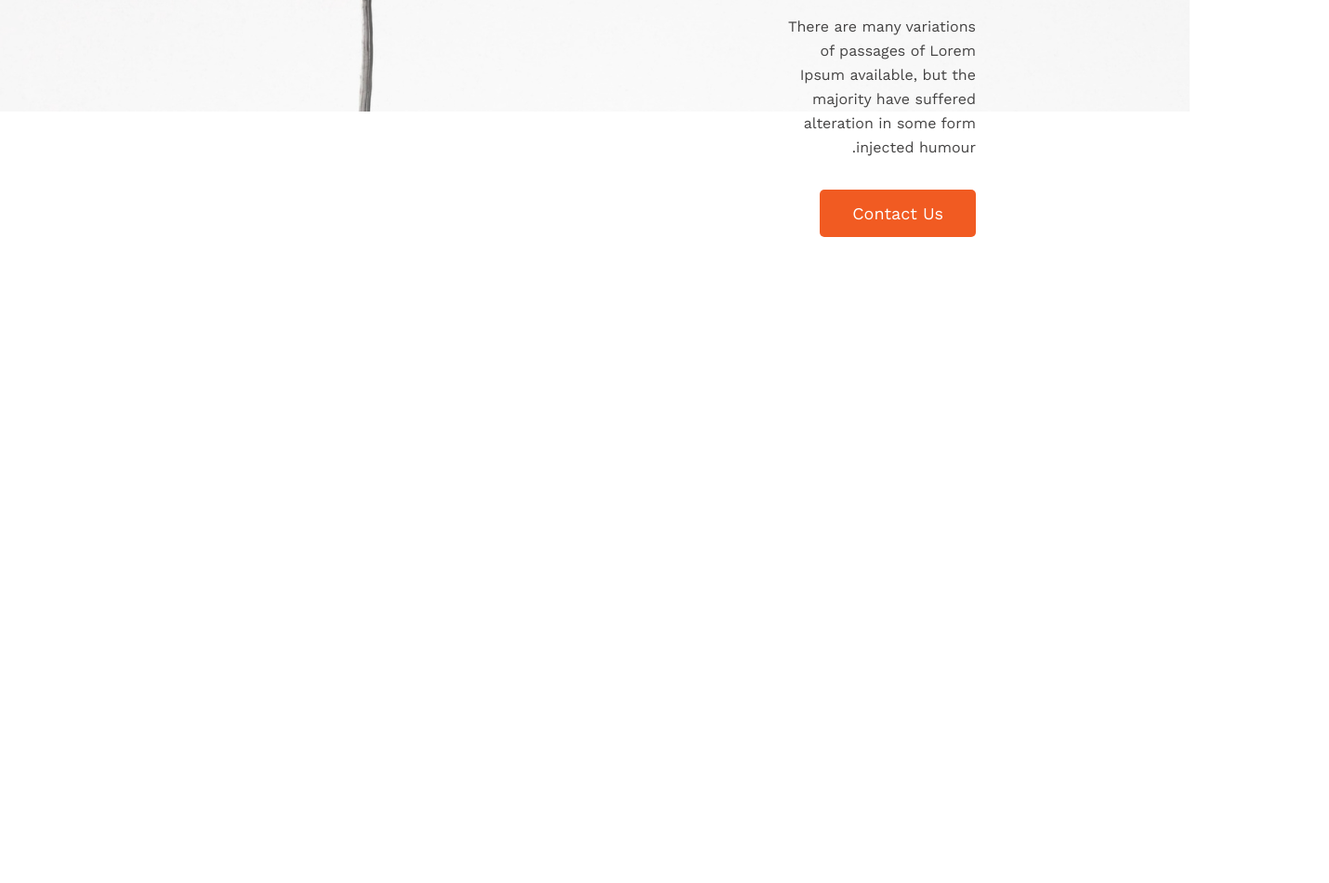
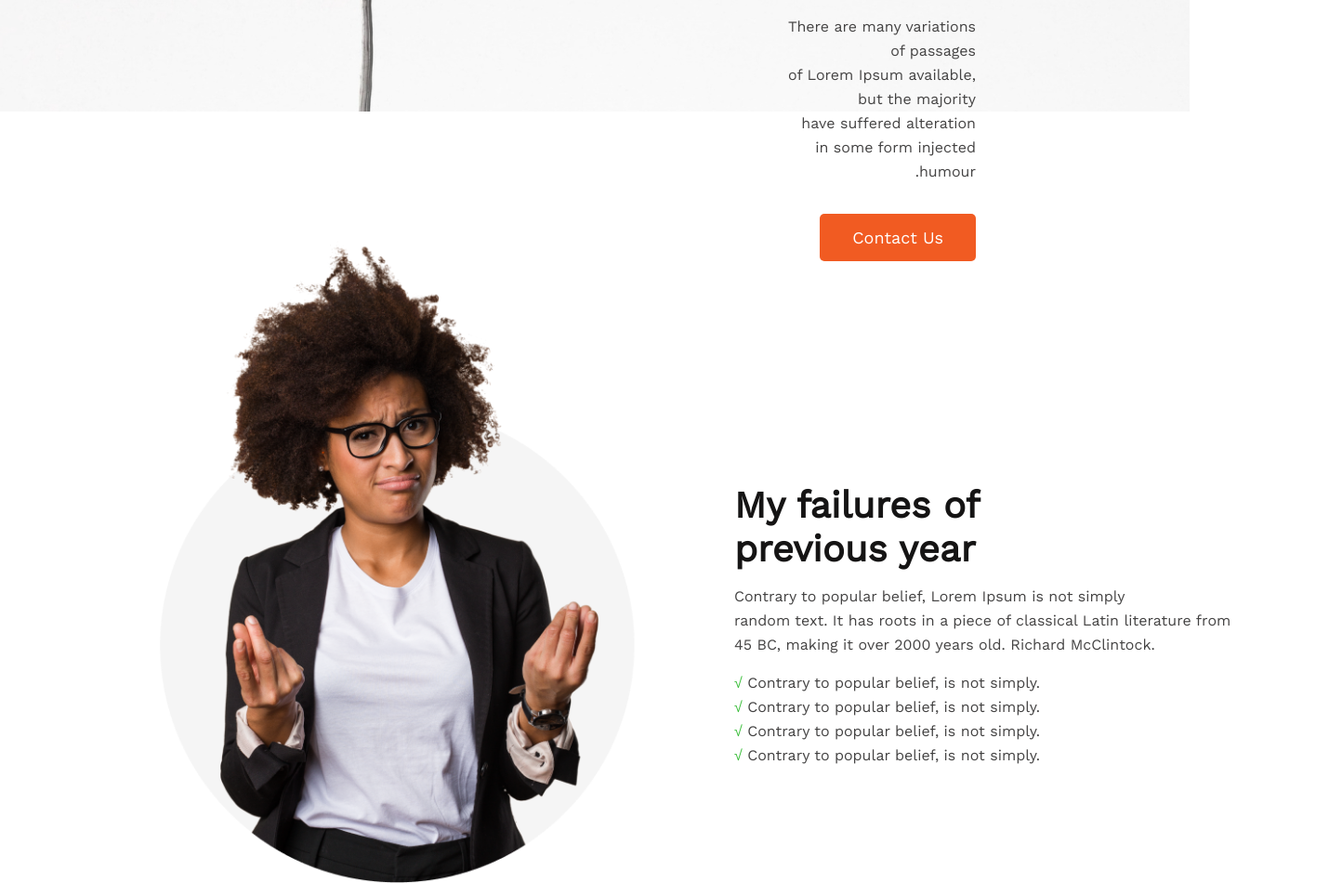
Before and after one commit to simanto789/assignment-1, a plain HTML site: page index.html in a window 1280 px wide. Shown: the part 680-1630 px from the top of the page at 93% size, 1430 px wide, since content can reach past the window. Before the commit the page ends 1299 px from the top, so only its background shows below. Drawn offline with nearby package versions, Linux system fonts and the light colour scheme.

Commit message:
2nd portion

```diff
--- a/index.html
+++ b/index.html
@@ -13,11 +13,30 @@
         <div class="banner-file">
             <div class="banner-details">
                 <h1 class="tittle">All Thinks Are Possible If You believe</h1>
-                <p class="description-1">There are many variations of passages of Lorem Ipsum available, but the majority have suffered alteration in some form injected humour.</p>
+                <p class="description-1">There are many variations of passages <br> of Lorem Ipsum available, but the majority <br> have suffered alteration in some form injected humour.</p>
                 <button class="btn-1">Contact Us</button>
+            </div>
+          </div>
+<!-- 2nd portion -->
+        <div class="portion-2nd">
+            <img class="person" src="/images/person.png" width="550px" height="700px">
+
+            <div class="failure-list">
+                <h3 class="failure-tittle">My failures of <br> previous year</h3>
+                <p class="failure-description">Contrary to popular belief, Lorem Ipsum is not simply <br> random text. It has roots in a piece of classical Latin literature from <br> 45 BC, making it over 2000 years old. Richard McClintock.</p>
+                <div class="list">
+                    <ul ><span class="sign">&#8730</span> Contrary to popular belief, is not simply.</ul>
+                    <ul ><span class="sign">&#8730</span> Contrary to popular belief, is not simply.</ul>
+                    <ul ><span class="sign">&#8730</span> Contrary to popular belief, is not simply.</ul>
+                    <ul ><span class="sign">&#8730</span> Contrary to popular belief, is not simply.</ul>
+                </div>
             </div>
 
         </div>
+        <section class="my-plan">
+
+
+        </section>
     </header>
     <main>
 
--- a/styles/style.css
+++ b/styles/style.css
@@ -18,7 +18,7 @@
     background-repeat: no-repeat;
 }
 
-.tittle{
+.tittle {
 
     font-weight: 700;
     font-size: 65px;
@@ -27,7 +27,7 @@
 
 }
 
-.description-1{
+.description-1 {
     font-weight: 400;
     font-size: 16px;
     line-height: 26px;
@@ -36,7 +36,7 @@
 
 }
 
-.btn-1{
+.btn-1 {
     padding: 15px 35px;
     font-size: 18px;
     background: #F15B22;
@@ -44,3 +44,53 @@
     border: none;
     color: white;
 }
+
+/* portion 2nd */
+
+.portion-2nd {
+    width: 100%;
+    height: 100vh;
+    display: flex;
+    justify-content: space-around;
+    margin-left: 150px;
+    margin-right: 200px;
+}
+
+.person {
+    margin-top: 130px;
+
+}
+
+.failure-list {
+    margin-left: 90px;
+    margin-top: 400px;
+    width: 80%;
+
+}
+
+.failure-tittle {
+    font-weight: 700;
+    font-size: 40px;
+    line-height: 47px;
+    color: #151414;
+    margin-bottom: 15px;
+
+}
+
+.failure-description {
+    font-weight: 400;
+    font-size: 16px;
+    line-height: 26px;
+    color: #444343;
+    margin-bottom: 15px;
+}
+.list{
+    font-weight: 400;
+    font-size: 16px;
+    line-height: 26px;
+    color: #444343;
+
+}
+.sign{
+    color: rgb(58, 190, 58);
+}
```
